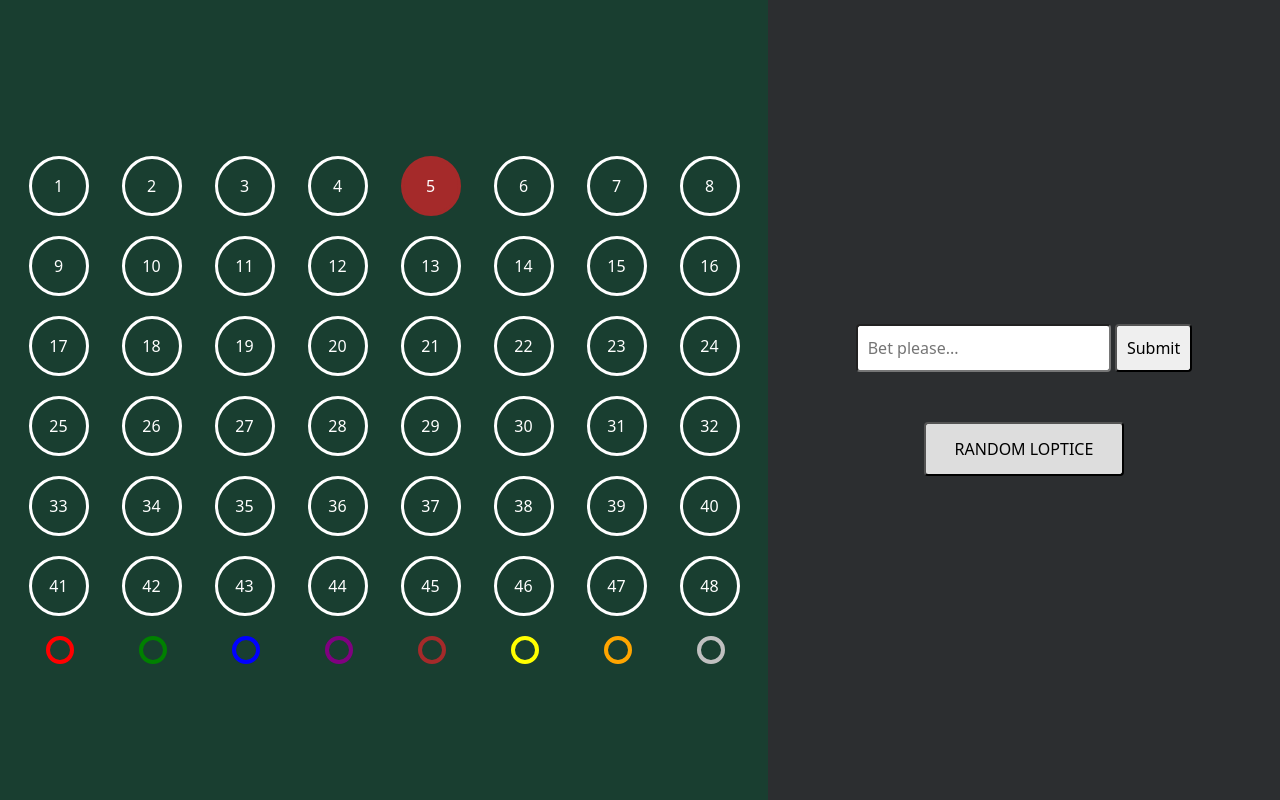
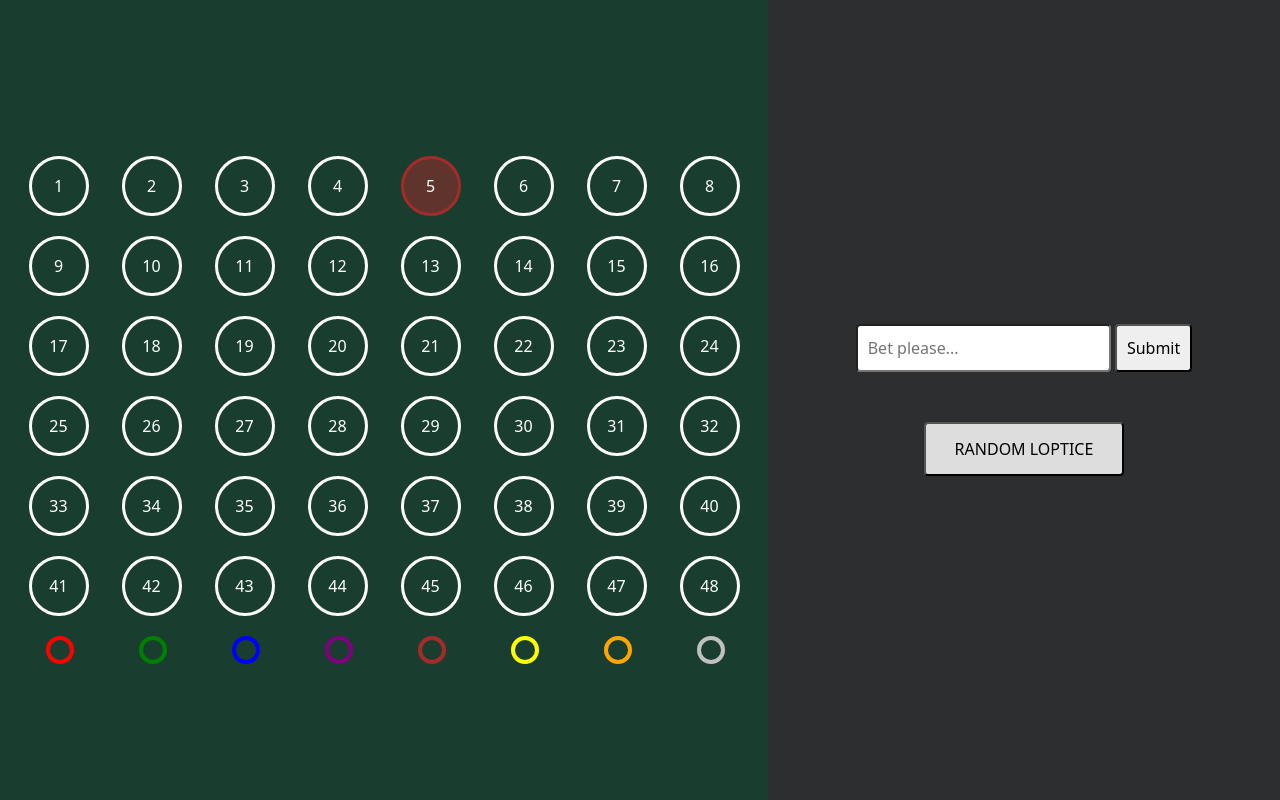
Before and after one commit to andrijadenic9/Lucky-six-betting-game, a plain HTML site: page index.html in a window 1280 px wide. In both pictures the pointer is over the element 430 px from the left and 186 px from the top of the page. Shown: the top 800 px of the page. Drawn offline with nearby package versions, Linux system fonts and the light colour scheme.

Commit message:
finally done

```diff
--- a/style.css
+++ b/style.css
@@ -111,7 +111,7 @@
 }
 .brownFull,
 .brown:hover {
-	background: brown;
+	background: rgba(165, 42, 42, 0.5);
 	border: 3px solid brown;
 }
 .allYellow {
```
